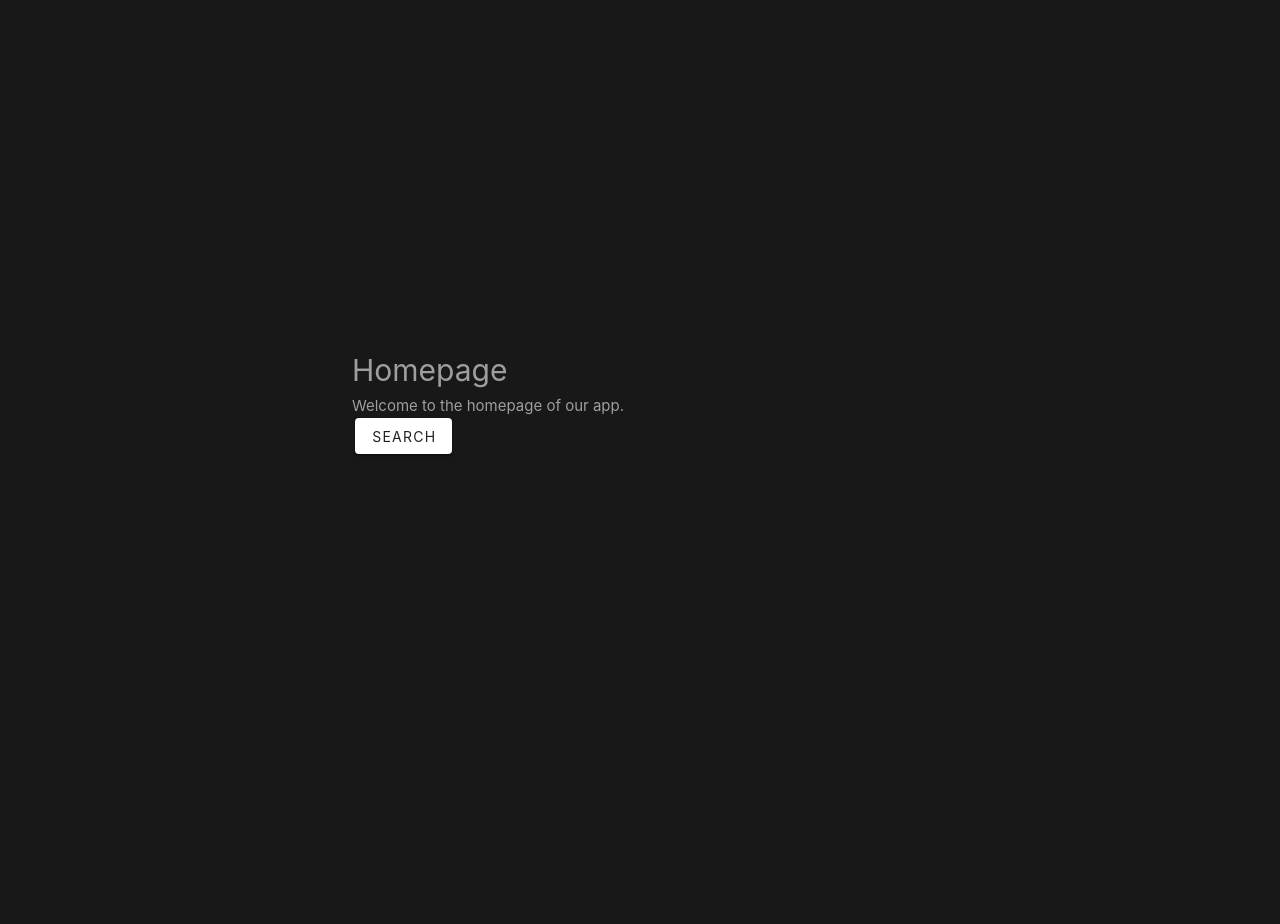
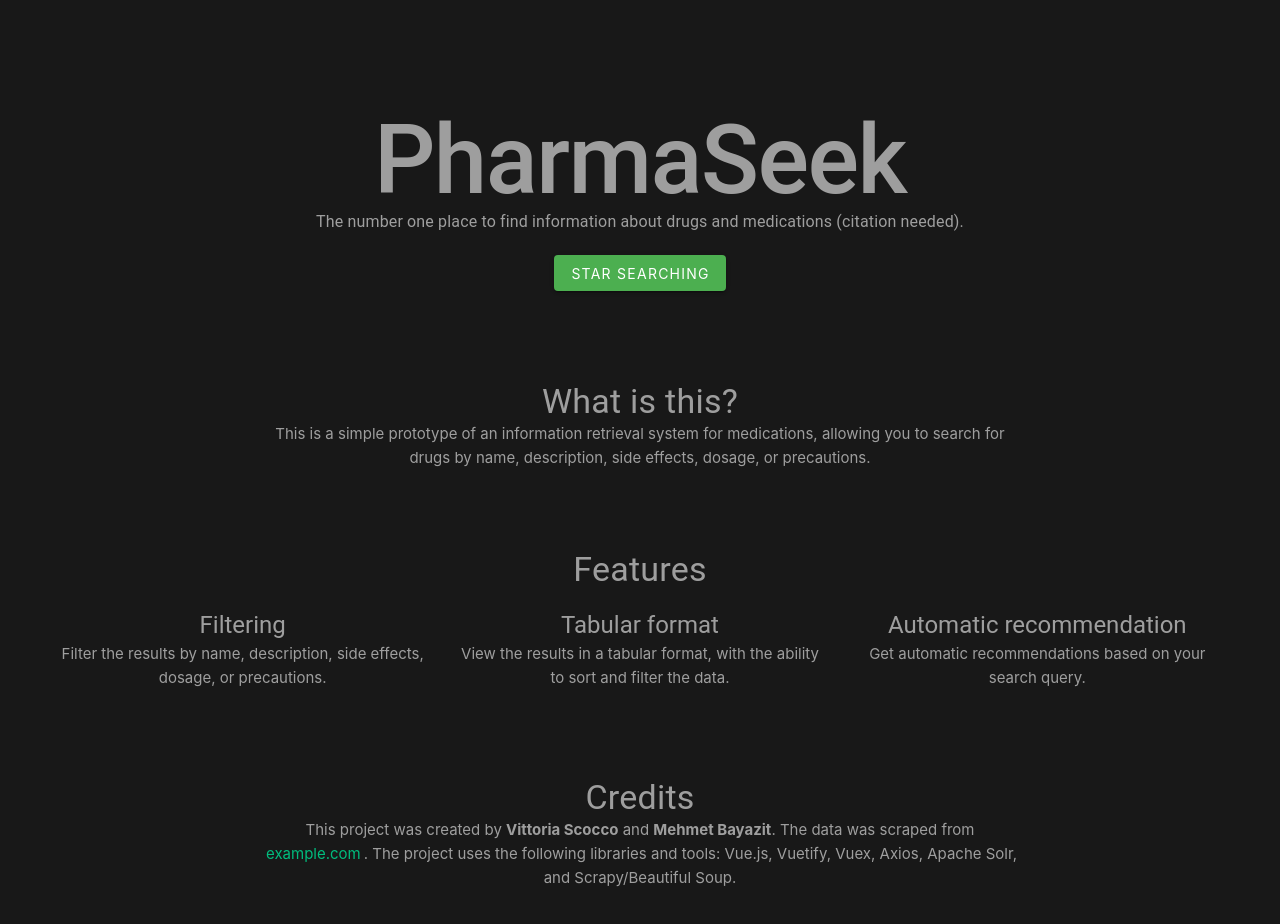
Before and after one commit to Vitto28/medication-ir-system, a Vue app in the folder frontend/med-ui/: page / in a window 1280 px wide. Shown: the top 924 px of the page. Before the commit the page ends 800 px from the top, so only its background shows below. Built offline with nearby package versions, Linux system fonts and the light colour scheme.

Commit message:
Revamped the UI

```diff
--- a/frontend/med-ui/src/assets/main.css
+++ b/frontend/med-ui/src/assets/main.css
@@ -1,10 +1,13 @@
 @import './base.css';
 
 #app {
-  max-width: 1280px;
+  display: flex;
+  /* min-height: 100vh; */
+  /* max-width: 1280px; */
   margin: 0 auto;
   padding: 2rem;
   font-weight: normal;
+  /* background-color: blueviolet; */
 }
 
 a,
@@ -24,12 +27,12 @@
 @media (min-width: 1024px) {
   body {
     display: flex;
-    place-items: center;
+    /* place-items: center; */
   }
 
-  #app {
+  /* #app {
     display: grid;
     grid-template-columns: 1fr 1fr;
     padding: 0 2rem;
-  }
+  } */
 }
--- a/frontend/med-ui/src/components/Results.vue
+++ b/frontend/med-ui/src/components/Results.vue
@@ -1,27 +1,60 @@
 <template>
-  <v-btn @click="show = !show">Toggle info</v-btn>
   <div id="results">
     <div id="table" class="pane">
-      <v-list v-show="results.length > 0">
-        <v-list-item v-for="result in results" :key="result.id">
-          <v-list-item-title>{{ result.name }}</v-list-item-title>
-          <v-list-item-subtitle>{{ result.description }}</v-list-item-subtitle>
-        </v-list-item>
-      </v-list>
+      <v-data-table @click:row="handleRowClick" :headers="headers" :items="results"> </v-data-table>
     </div>
-    <div v-if="show" id="info" class="pane">Hello</div>
+    <v-expand-x-transition>
+      <v-card
+        v-if="results.length > 0"
+        v-show="show"
+        id="info"
+        class="mx-auto elevation-4 ml-6"
+        width="600"
+      >
+        <div class="d-flex justify-space-between">
+          <v-card-title>{{ results[selectedId].name }}</v-card-title>
+          <v-btn size="x-small" class="mr-2 mt-2 bg-success" icon @click="show = false">
+            <v-icon>mdi-close</v-icon>
+          </v-btn>
+        </div>
+        <v-card-text>
+          <p>{{ results[selectedId].description }}</p>
+          <p>Some of the side effects include:</p>
+          <ul class="ml-4">
+            <li v-for="effect in results[selectedId].side_effects" :key="effect">
+              {{ effect }}
+            </li>
+          </ul>
+        </v-card-text>
+      </v-card>
+    </v-expand-x-transition>
   </div>
+  <v-btn @click="show = true">open</v-btn>
+  <v-btn @click="show = false">close</v-btn>
 </template>
 
 <script>
 export default {
   data: () => ({
-    selected: null,
+    selectedId: 2,
     show: false,
+    // available headers: name, description, side effects, dosage, precautions
+    headers: [
+      { title: 'Name', key: 'name' },
+      { title: 'Description', key: 'description' },
+      { title: 'Side effects', key: 'side_effects' },
+      { title: 'Dosage', key: 'dosage' },
+      { title: 'Precautions', key: 'precautions' },
+    ],
   }),
   computed: {
     results() {
       return this.$store.getters.results
+    },
+  },
+  methods: {
+    handleRowClick(row) {
+      this.show = true
     },
   },
 }
@@ -30,6 +63,16 @@
 <style>
 #results {
   display: grid;
-  grid-template-columns: 1fr 1fr;
+  grid-template-columns: 1fr auto;
+}
+#table {
+  width: 100%;
+}
+.v-data-table__tr:hover {
+  cursor: pointer;
+  background-color: hsla(160, 100%, 37%, 0.2);
+}
+#info {
+  max-height: 100%;
 }
 </style>
--- a/frontend/med-ui/src/components/Searchbar.vue
+++ b/frontend/med-ui/src/components/Searchbar.vue
@@ -29,21 +29,20 @@
 </script>
 
 <template>
+  <v-row class="d-flex flex-column">
     <v-text-field
       v-model="queryString"
       :loading="loading"
       append-inner-icon="mdi-magnify"
       density="compact"
-    label="Search templates"
+      label="Search for medications"
       hint="For example, 'aspirin' or 'headache and fever'"
       single-line
       @click:append-inner="search"
       @keyup.enter="search"
     ></v-text-field>
+  </v-row>
 </template>
 
 <style scoped>
-.v-text-field {
-  min-width: 800px;
-}
 </style>
--- a/frontend/med-ui/src/views/Home.vue
+++ b/frontend/med-ui/src/views/Home.vue
@@ -1,11 +1,55 @@
 <template>
-  <!-- Homepage -->
   <v-container>
     <v-row>
-      <v-col cols="12">
-        <h1>Homepage</h1>
-        <p>Welcome to the homepage of our app.</p>
-        <a href="#/search"><v-btn>Search</v-btn></a>
+      <v-col class="d-flex flex-column align-center mt-16 mb-16" cols="12">
+        <h1 class="text-h1 font-weight-medium">PharmaSeek</h1>
+        <p class="text-subtitle-1">
+          The number one place to find information about drugs and medications (citation needed).
+        </p>
+        <a class="mt-4" href="#/search"><v-btn class="bg-success">Star searching</v-btn></a>
+      </v-col>
+    </v-row>
+    <v-row class="mb-14">
+      <v-col class="d-flex flex-column align-center" cols="12">
+        <h1 class="text-h4">What is this?</h1>
+        <p class="w-66">
+          This is a simple prototype of an information retrieval system for medications, allowing
+          you to search for drugs by name, description, side effects, dosage, or precautions.
+        </p>
+      </v-col>
+    </v-row>
+    <!-- Features section (grid format, each feature has a title and a description): filtering, tabular format, automatic recomendation  -->
+    <v-row class="mb-16">
+      <v-col class="d-flex flex-column align-center" cols="12">
+        <h1 class="text-h4 mb-5">Features</h1>
+        <v-row>
+          <v-col cols="4">
+            <h2 class="text-h5">Filtering</h2>
+            <p>Filter the results by name, description, side effects, dosage, or precautions.</p>
+          </v-col>
+          <v-col cols="4">
+            <h2 class="text-h5">Tabular format</h2>
+            <p>
+              View the results in a tabular format, with the ability to sort and filter the data.
+            </p>
+          </v-col>
+          <v-col cols="4">
+            <h2 class="text-h5">Automatic recommendation</h2>
+            <p>Get automatic recommendations based on your search query.</p>
+          </v-col>
+        </v-row>
+      </v-col>
+    </v-row>
+    <!-- credits: who this was created by (two people, give names), where the data was scraped from, and the used libraries/tools -->
+    <v-row>
+      <v-col class="d-flex flex-column align-center" cols="12">
+        <h1 class="text-h4">Credits</h1>
+        <p class="w-66">
+          This project was created by <strong>Vittoria Scocco</strong> and
+          <strong>Mehmet Bayazit</strong>. The data was scraped from
+          <a href="https://example.com">example.com</a>. The project uses the following libraries
+          and tools: Vue.js, Vuetify, Vuex, Axios, Apache Solr, and Scrapy/Beautiful Soup.
+        </p>
       </v-col>
     </v-row>
   </v-container>
@@ -19,5 +63,15 @@
 }
 </script>
 
-<style>
+<style scoped>
+/* all text is centered */
+p {
+  text-align: center;
+}
+
+h1,
+h2,
+h3 {
+  text-align: center;
+}
 </style>
--- a/frontend/med-ui/src/views/Search.vue
+++ b/frontend/med-ui/src/views/Search.vue
@@ -1,10 +1,30 @@
 <template>
-  <div id="header">
+  <v-container>
+    <v-row>
+      <v-col class="d-flex justify-space-between align-center" cols="12">
+        <div>
+          <h1>Search</h1>
+          <p>
+            Enter a query below to search for medications. You can enter specific terms or keywords,
+            or use the advanced filtering options to narrow down your search.
+          </p>
+        </div>
+        <a href="#/"> <v-btn>back to homepage</v-btn></a>
+      </v-col>
+      <v-col class="d-flex" cols="12">
+        <Searchbar />
+      </v-col>
+      <v-col cols="12">
+        <Results />
+      </v-col>
+    </v-row>
+    <!-- <div id="header">
     <a href="#/"> <v-btn>Home</v-btn></a>
     <Searchbar />
-  </div>
+  </div> -->
+  </v-container>
 
-  <Results />
+  <!-- <Results /> -->
 </template>
 
 <script>
```
Also changed, not shown: 1 other file (tests, documents, lock files or other folders). Lines whose indentation alone changed are shown as unchanged.
